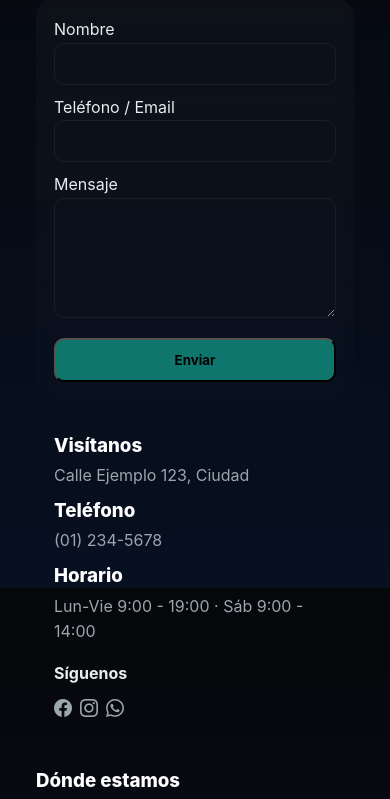
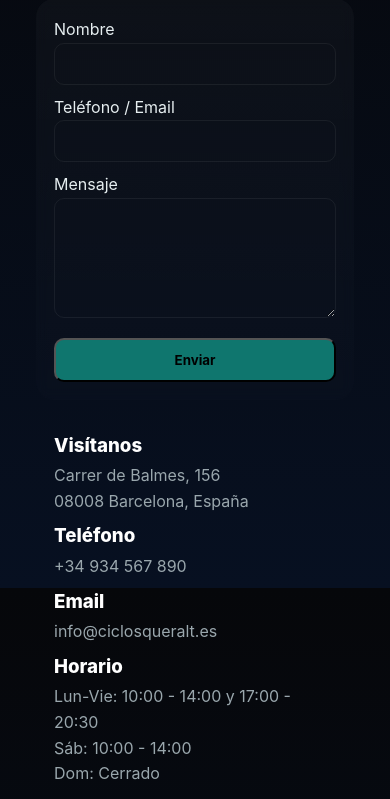
Before and after one commit to NextBoostPeru/ciclos, a WordPress theme: template page-contact.php in a window 390 px wide. Shown: the part 256-1055 px from the top of the page. Run offline with PHP 8.4 and a stand-in for WordPress, Linux system fonts and the light colour scheme; the site name, menu and one post (Sample post) are stand-ins, and other content is empty.

Commit message:
Update company info with Spanish data and fix menu routes
- Add realistic Spanish company information (Barcelona address, Spanish phone, email)
- Update company address: Carrer de Balmes, 156, 08008 Barcelona
- Update phone to Spanish format: +34 934 567 890
- Add email: info@ciclosqueralt.es
- Update business hours to typical Spanish schedule (10:00-14:00, 17:00-20:30)
- Fix navigation menu routes from /?view=contacto to clean URLs (/contacto, /nosotros, /tienda)
- Update Google Maps embed to show Barcelona location

🤖 Generated with [Claude Code](https://claude.com/claude-code)

Co-Authored-By: Claude <noreply@anthropic.com>

```diff
--- a/footer.php
+++ b/footer.php
@@ -19,7 +19,7 @@
       </div>
 
       <div style="text-align:center;color:#9aa7ad;font-size:14px;">
-        © <?php echo date('Y'); ?> CICLOS QUERALT SL · Calle Ejemplo 123 · Tel: (01) 234-5678
+        © <?php echo date('Y'); ?> CICLOS QUERALT SL · Carrer de Balmes, 156, 08008 Barcelona · Tel: +34 934 567 890
       </div>
     </div>
   </footer>
--- a/header.php
+++ b/header.php
@@ -26,11 +26,11 @@
           'menu_class' => 'nav',
         ));
       } else {
-        // fallback simple menu linking to query-based routes (works without WP pages)
+        // fallback simple menu linking to clean routes
         $home = esc_url(home_url('/'));
-        $shop = esc_url(add_query_arg('view','shop',home_url('/')));
-        $nosotros = esc_url(add_query_arg('view','nosotros',home_url('/')));
-        $contacto = esc_url(add_query_arg('view','contacto',home_url('/')));
+        $shop = esc_url(home_url('/tienda'));
+        $nosotros = esc_url(home_url('/nosotros'));
+        $contacto = esc_url(home_url('/contacto'));
         echo '<nav class="nav">';
         echo '<a href="'.$home.'">Inicio</a>';
         echo '<a href="'.$shop.'">Tienda</a>';
--- a/page-contact.php
+++ b/page-contact.php
@@ -20,12 +20,16 @@ get_header();
 
       <div style="padding:18px;">
         <h3 style="font-weight:800">Visítanos</h3>
-        <p style="color:#9aa7ad;margin-top:8px">Calle Ejemplo 123, Ciudad</p>
+        <p style="color:#9aa7ad;margin-top:8px">Carrer de Balmes, 156<br>08008 Barcelona, España</p>
+
         <h3 style="font-weight:800;margin-top:12px">Teléfono</h3>
-        <p style="color:#9aa7ad;margin-top:8px">(01) 234-5678</p>
+        <p style="color:#9aa7ad;margin-top:8px">+34 934 567 890</p>
+
+        <h3 style="font-weight:800;margin-top:12px">Email</h3>
+        <p style="color:#9aa7ad;margin-top:8px">info@ciclosqueralt.es</p>
 
         <h3 style="font-weight:800;margin-top:12px">Horario</h3>
-        <p style="color:#9aa7ad;margin-top:8px">Lun-Vie 9:00 - 19:00 · Sáb 9:00 - 14:00</p>
+        <p style="color:#9aa7ad;margin-top:8px">Lun-Vie: 10:00 - 14:00 y 17:00 - 20:30<br>Sáb: 10:00 - 14:00<br>Dom: Cerrado</p>
 
         <div style="margin-top:16px;">
           <h4 style="font-weight:700">Síguenos</h4>
@@ -42,7 +46,7 @@ get_header();
       <h3 style="font-weight:800">Dónde estamos</h3>
       <div style="margin-top:8px;border-radius:10px;overflow:hidden;">
         <!-- Map placeholder: replace with real embed if needed -->
-        <iframe src="https://www.google.com/maps?q=Lima&output=embed" style="width:100%;height:300px;border:0"></iframe>
+        <iframe src="https://www.google.com/maps?q=Carrer+de+Balmes+156+Barcelona&output=embed" style="width:100%;height:300px;border:0"></iframe>
       </div>
     </div>
   </div>
```
